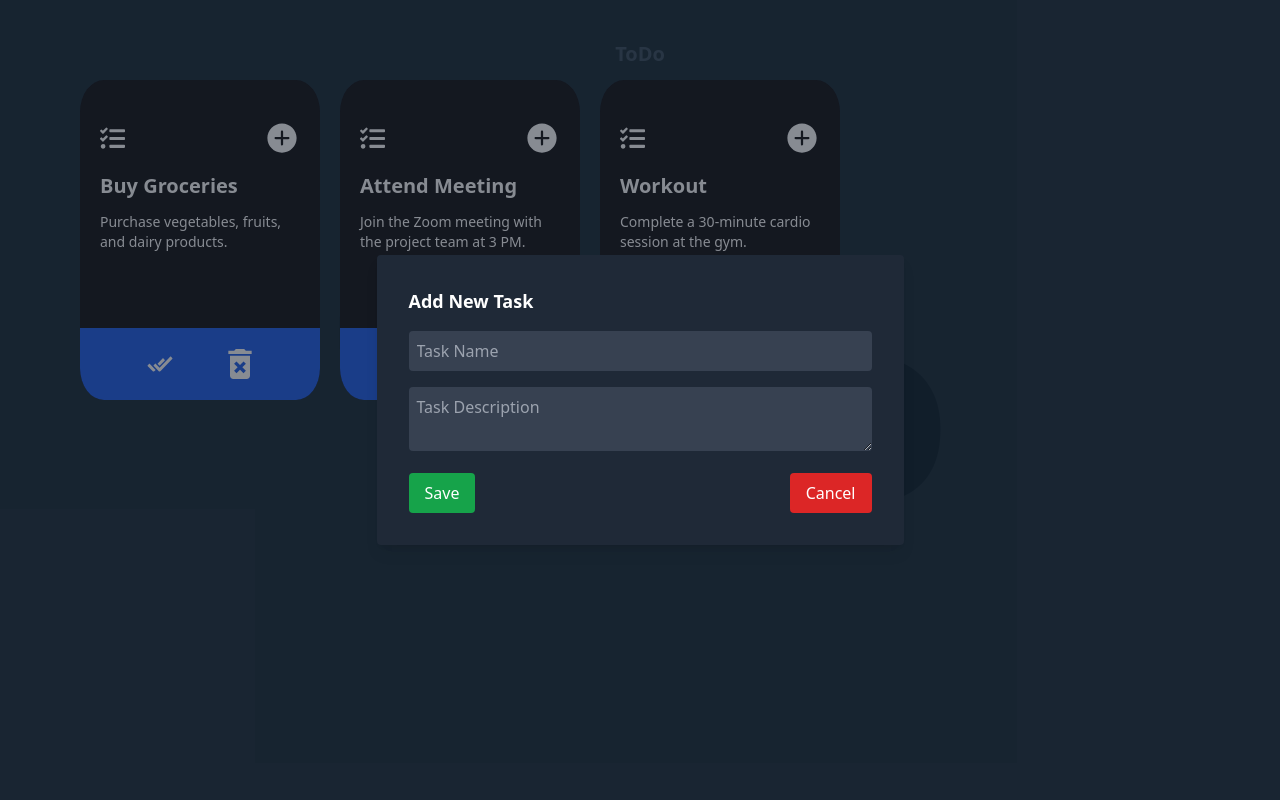
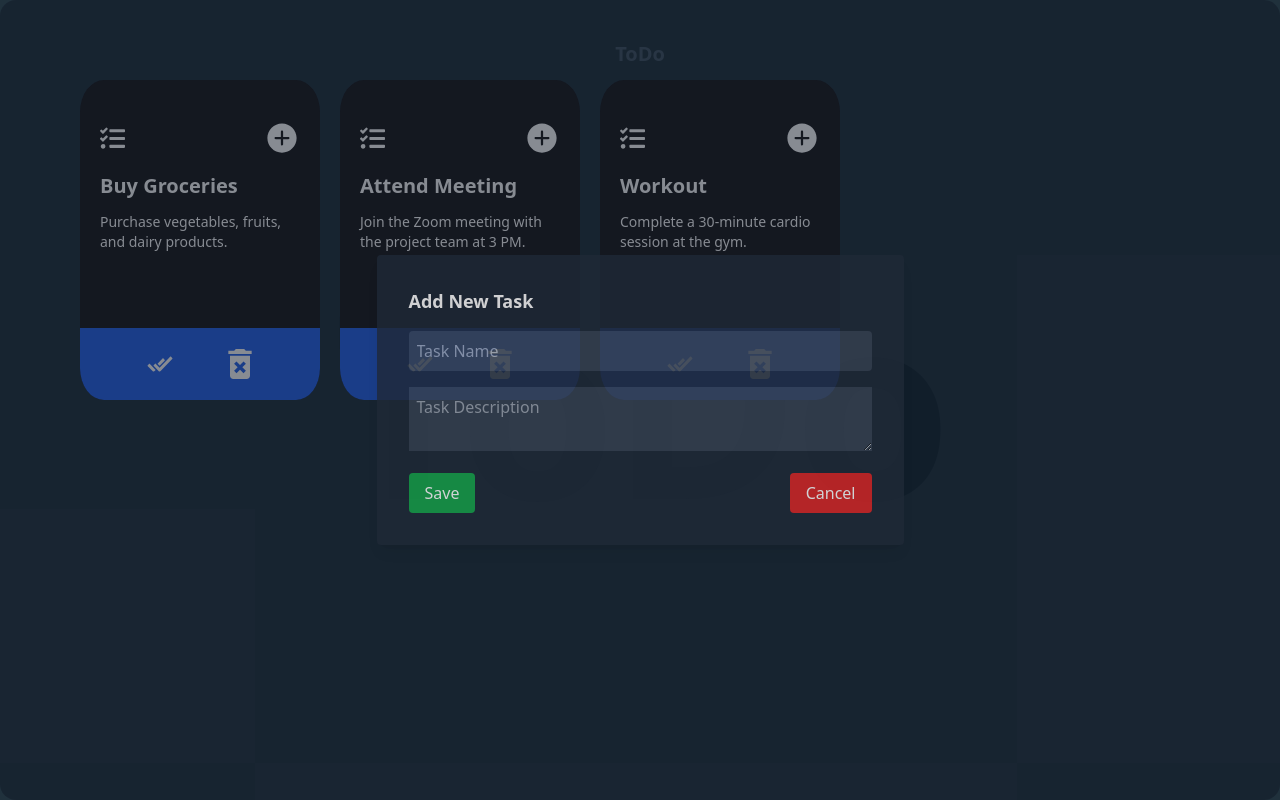
Before and after one commit to Maneeshwar16/digital-desk, a React (Vite) app in the folder vite-project/: page / in a window 1280 px wide. Both pictures are taken after a click on the button 282 px from the left and 138 px from the top of the page. Built offline with nearby package versions, Linux system fonts and the light colour scheme.

Commit message:
just in case if u get error

```diff
--- a/vite-project/src/assets/Card.jsx
+++ b/vite-project/src/assets/Card.jsx
@@ -4,9 +4,9 @@ import { IoCheckmarkDoneCircleSharp } from "react-icons/io5";
 import { IoIosAddCircle } from "react-icons/io";
 import { MdDeleteForever } from "react-icons/md";
 import { IoIosDoneAll } from "react-icons/io";
-import{ motion } from "framer-motion"
+import { motion } from "framer-motion";
 
-const Card = ({ data, onAdd, onDelete,reference}) => {
+const Card = ({ data, onAdd, onDelete, reference }) => {
   const [isDone, setIsDone] = useState(false);
 
   const handleDoneClick = () => {
@@ -14,7 +14,9 @@ const Card = ({ data, onAdd, onDelete,reference}) => {
   };
 
   return (
-    <motion.div  drag dragConstraints={reference}
+    <motion.div
+      drag
+      dragConstraints={reference} // Corrected the typo here
       className="relative w-60 h-80 bg-zinc-900 rounded-[10%] px-5 py-10 overflow-hidden justify-center text-white"
     >
       <div className="flex justify-between items-center mb-4">
--- a/vite-project/src/assets/Foreground.jsx
+++ b/vite-project/src/assets/Foreground.jsx
@@ -66,8 +66,8 @@ const Foreground = () => {
       ))}
 
       {showAddTask && (
-        <div className="fixed inset-0 flex items-center justify-center bg-gray-900/50">
-          <div className="bg-gray-800 text-white p-8 rounded shadow-lg">
+        <div className="fixed inset-0 flex items-center justify-center bg-gray-900/50 rounded-2xl ">
+          <div className="bg-gray-800 text-white p-8 rounded shadow-lg border-red opacity-80  ">
             <h3 className="text-lg font-bold mb-4">Add New Task</h3>
             <input
               type="text"
@@ -80,7 +80,7 @@ const Foreground = () => {
             />
             <textarea
               placeholder="Task Description"
-              className="w-full mb-4 p-2 bg-gray-700 rounded"
+              className="w-full mb-4 p-2 bg-gray-700 rounded-4xl"
               value={newTask.taskDescription}
               onChange={(e) =>
                 setNewTask({ ...newTask, taskDescription: e.target.value })
```
